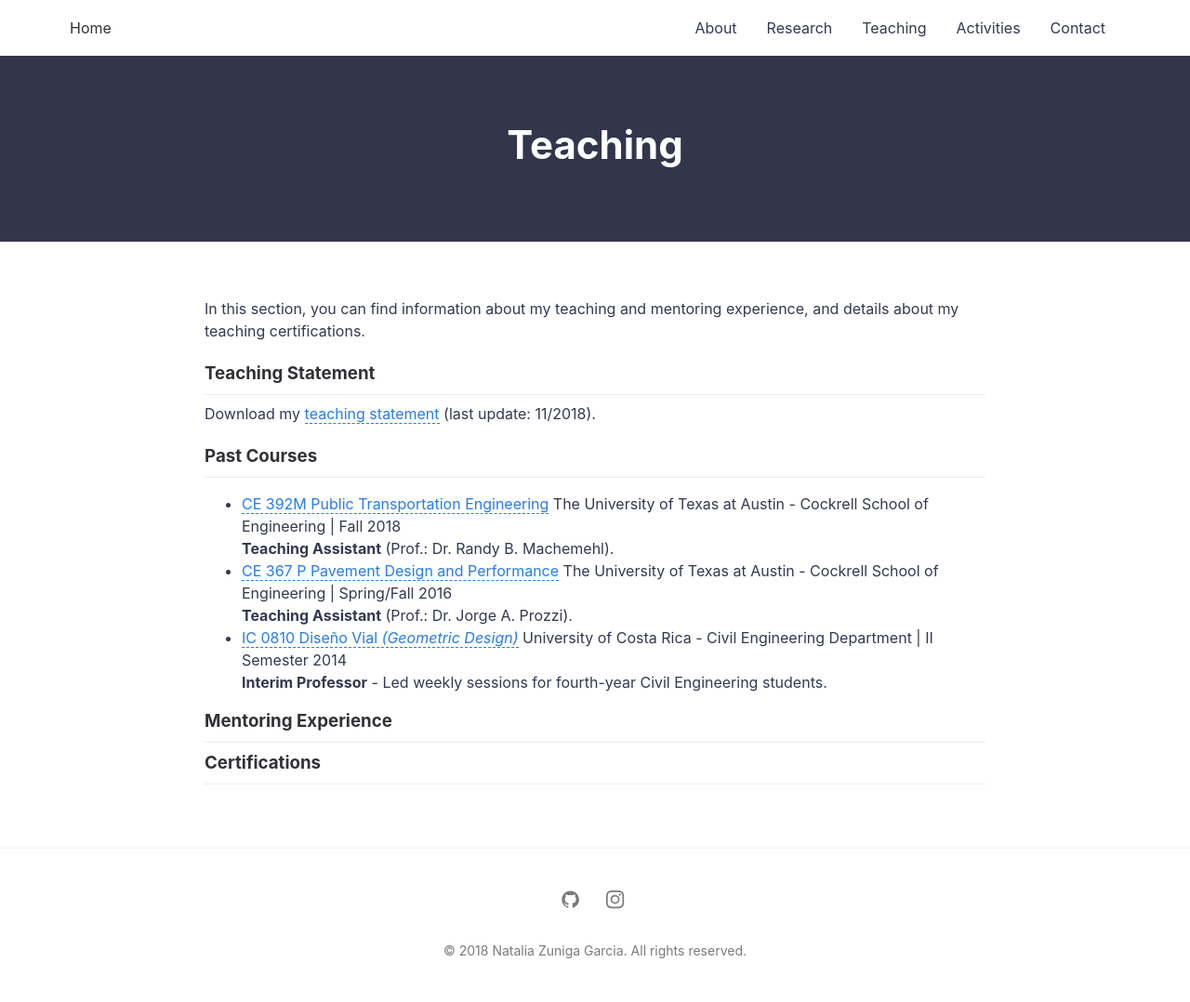
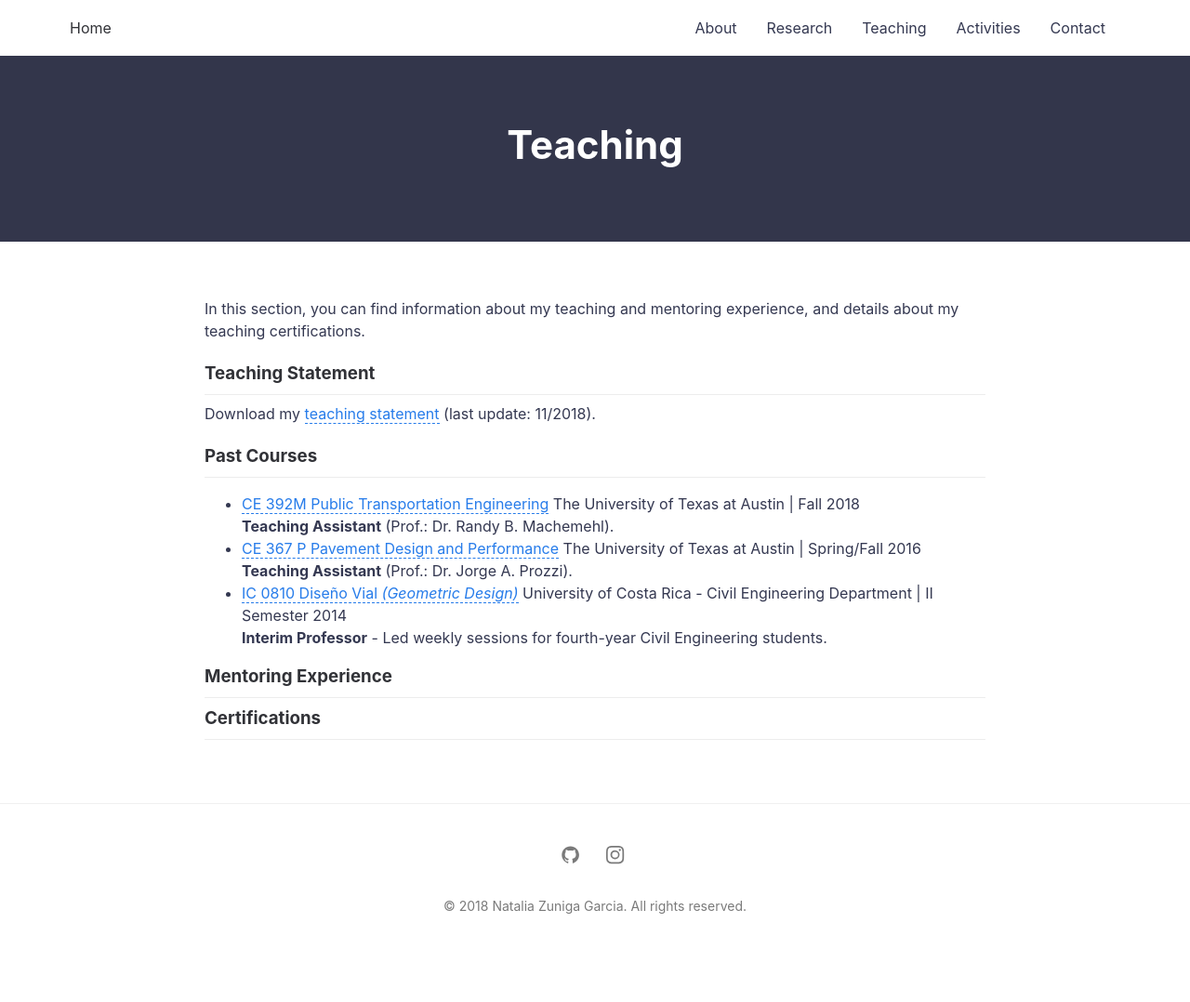
Before and after one commit to nzunigag/nzunigag.github.io, a Jekyll site: the page built from teaching.md, in a window 1280 px wide. Shown: the whole page at 93% size. Built offline with Jekyll 4.4.1, drawn with Linux system fonts in a browser that asks for light colours; after the commit the page ends 1030 px from its top, so only the background shows below that.

Commit message:
Update teaching.md

```diff
--- a/teaching.md
+++ b/teaching.md
@@ -12,9 +12,9 @@ Download my [teaching statement](/downloads/teaching_statement.pdf) (last update
 
 ### Past Courses
 ___
-- [CE 392M Public Transportation Engineering](/downloads/2018_syllabus.pdf) The University of Texas at Austin - Cockrell School of Engineering  | Fall 2018 <br>
+- [CE 392M Public Transportation Engineering](/downloads/2018_syllabus.pdf) The University of Texas at Austin | Fall 2018 <br>
 <b>Teaching Assistant</b> (Prof.: Dr. Randy B. Machemehl).
-- [CE 367 P Pavement Design and Performance](/downloads/2016_syllabus.pdf) The University of Texas at Austin - Cockrell School of Engineering  | Spring/Fall 2016 <br>
+- [CE 367 P Pavement Design and Performance](/downloads/2016_syllabus.pdf) The University of Texas at Austin | Spring/Fall 2016 <br>
 <b>Teaching Assistant</b> (Prof.: Dr. Jorge A. Prozzi).
 - [IC 0810 Diseño Vial <i>(Geometric Design)</i>](/downloads/2014_programa.pdf) University of Costa Rica - Civil Engineering Department  | II Semester 2014 <br>
 <b>Interim Professor</b> - Led weekly sessions for fourth-year Civil Engineering students.
```
